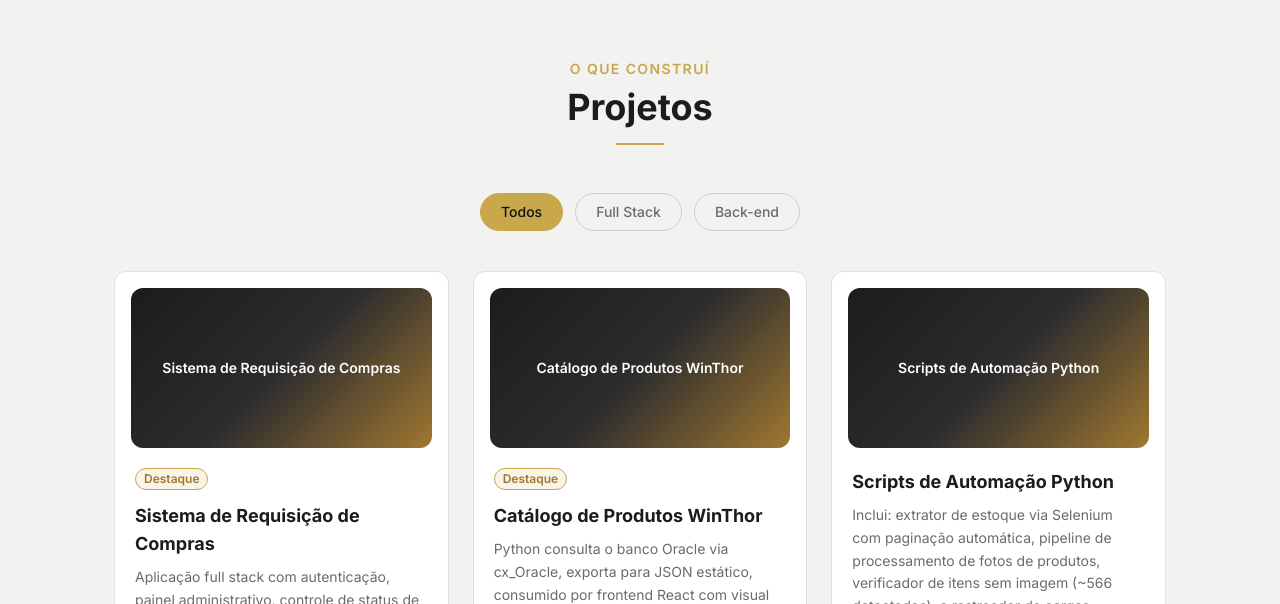
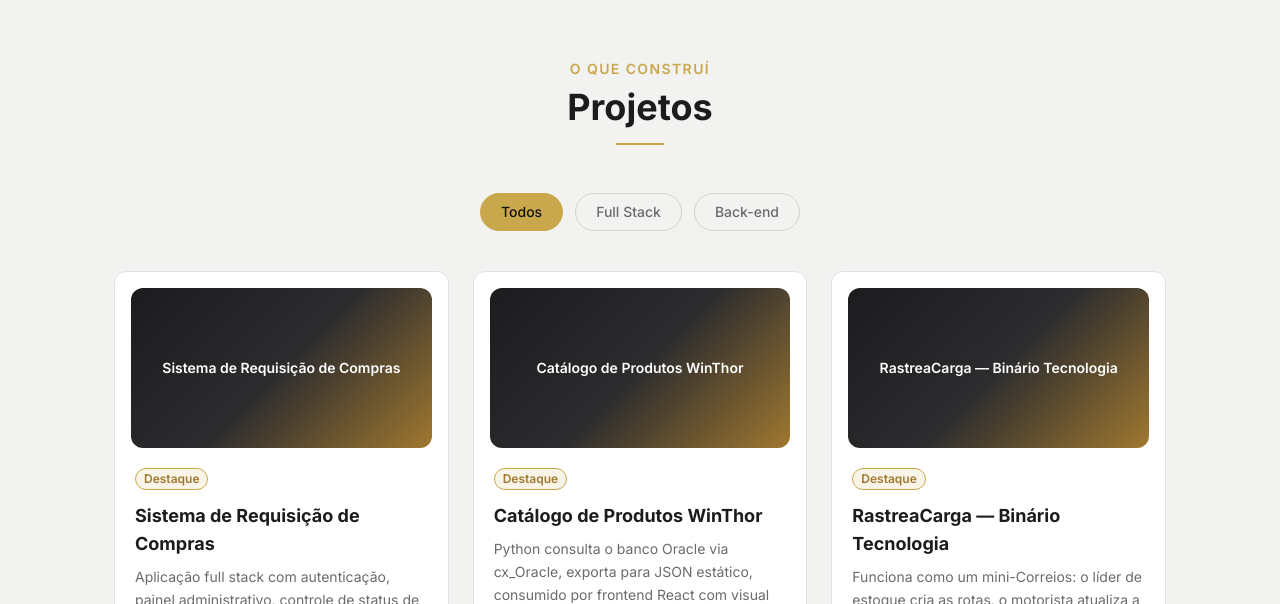
Before and after one commit to Guii15/Portfolio, a React (Vite) app: page / in a window 1280 px wide. Shown: the part 2196-2800 px from the top of the page. Built offline with nearby package versions, Linux system fonts and the light colour scheme.

Commit message:
Meios de contatos

```diff
--- a/src/components/Contact.jsx
+++ b/src/components/Contact.jsx
@@ -44,7 +44,7 @@
           initial="hidden"
           whileInView="visible"
           viewport={{ once: true }}
-          className="flex justify-center gap-6 mb-10"
+          className="flex flex-wrap justify-center gap-6 mb-10"
         >
           <a
             href={`mailto:${personal.email}`}
@@ -52,6 +52,15 @@
           >
             <MdEmail size={20} style={{ color: '#C9A84C' }} />
             {personal.email}
+          </a>
+          <a
+            href={personal.whatsapp}
+            target="_blank"
+            rel="noopener noreferrer"
+            className="flex items-center gap-2 text-gray-300 hover:text-white transition-colors text-sm"
+          >
+            <SiWhatsapp size={18} style={{ color: '#C9A84C' }} />
+            {personal.whatsappDisplay}
           </a>
         </motion.div>
 
@@ -63,14 +72,16 @@
           className="flex justify-center gap-5 mb-12"
         >
           {[
-            { href: personal.github,   Icon: SiGithub,   label: 'GitHub'   },
-            { href: personal.linkedin, Icon: FaLinkedinIn, label: 'LinkedIn' },
-            { href: `mailto:${personal.email}`, Icon: MdEmail, label: 'Email' },
+            { href: personal.github,    Icon: SiGithub,     label: 'GitHub'    },
+            { href: personal.linkedin,  Icon: FaLinkedinIn, label: 'LinkedIn'  },
+            { href: personal.instagram, Icon: SiInstagram,  label: 'Instagram' },
+            { href: personal.whatsapp,  Icon: SiWhatsapp,   label: 'WhatsApp'  },
+            { href: `mailto:${personal.email}`, Icon: MdEmail, label: 'Email'  },
           ].map(({ href, Icon, label }) => (
             <a
               key={label}
               href={href}
-              target={label !== 'Email' ? '_blank' : undefined}
+              target="_blank"
               rel="noopener noreferrer"
               aria-label={label}
               className="w-12 h-12 rounded-full flex items-center justify-center transition-all duration-200 hover:scale-110"
--- a/src/data/projects.js
+++ b/src/data/projects.js
@@ -2,7 +2,7 @@
   {
     id: 1,
     title: "Sistema de Requisição de Compras",
-    description: "Sistema interno web para gestão de requisições de compras com fluxo de aprovação, desenvolvido em Laravel e PostgreSQL.",
+    description: "Sistema interno web para gestão de requisições de compras com fluxo de aprovação.",
     longDescription: "Aplicação full stack com autenticação, painel administrativo, controle de status de requisições e integração com banco de dados relacional.",
     tech: ["Laravel", "PHP", "PostgreSQL", "HTML", "CSS", "JavaScript"],
     github: "https://github.com/Guii15/Requisicao-compras",
@@ -25,14 +25,50 @@
   },
   {
     id: 3,
-    title: "Scripts de Automação Python",
-    description: "Coleção de scripts para automação de processos internos na Binário Tecnologia.",
-    longDescription: "Inclui: extrator de estoque via Selenium com paginação automática, pipeline de processamento de fotos de produtos, verificador de itens sem imagem (~566 detectados), e rastreador de cargas.",
-    tech: ["Python", "Selenium", "Pandas", "Pillow", "Web Scraping"],
-    github: "https://github.com/Guii15",
+    title: "RastreaCarga — Binário Tecnologia",
+    description: "Sistema interno de rastreamento de entregas por motoristas próprios para a Binário Tecnologia.",
+    longDescription: "Funciona como um mini-Correios: o líder de estoque cria as rotas, o motorista atualiza a posição pelo celular e o cliente rastreia pelo código. Desenvolvido com Flask e SQLite.",
+    tech: ["Python", "Flask", "SQLite", "HTML", "CSS"],
+    github: "https://github.com/Guii15/Rastreamento-de-cargas-Binario",
+    demo: null,
+    image: null,
+    featured: true,
+    category: "fullstack",
+  },
+  {
+    id: 4,
+    title: "Web Scraping & Extrator de Dados",
+    description: "Automatiza a extração de informações de produtos em portais web com login automático e exportação para Excel.",
+    longDescription: "Realiza login automático no portal, varre listas de produtos coletando códigos e descrições, e gera relatórios formatados em .xlsx para análise de estoque.",
+    tech: ["Python", "Selenium", "JavaScript", "openpyxl"],
+    github: "https://github.com/Guii15/Extrator-selenium",
     demo: null,
     image: null,
     featured: false,
     category: "backend",
   },
+  {
+    id: 5,
+    title: "Automação de Fotos de Catálogo",
+    description: "Script Python para inserção automática de fotos de produtos em papel timbrado oficial para catálogos WinThor.",
+    longDescription: "Percorre uma pasta de fotos, redimensiona cada imagem proporcionalmente para não cobrir as bordas do timbrado e centraliza o produto automaticamente.",
+    tech: ["Python", "Pillow"],
+    github: "https://github.com/Guii15/Fotos-Python",
+    demo: null,
+    image: null,
+    featured: false,
+    category: "backend",
+  },
+  {
+    id: 6,
+    title: "Jogo da Roleta Interativa",
+    description: "Projeto de estudo integrando backend Python com Flask e frontend interativo em JavaScript.",
+    longDescription: "Desenvolvido para praticar lógica de programação e integração Web + Backend. A roleta é animada em JavaScript no cliente, com o servidor Flask processando os resultados.",
+    tech: ["Python", "Flask", "JavaScript", "HTML5", "CSS3"],
+    github: "https://github.com/Guii15/Jogo-Roleta",
+    demo: null,
+    image: null,
+    featured: false,
+    category: "fullstack",
+  },
 ]
```
